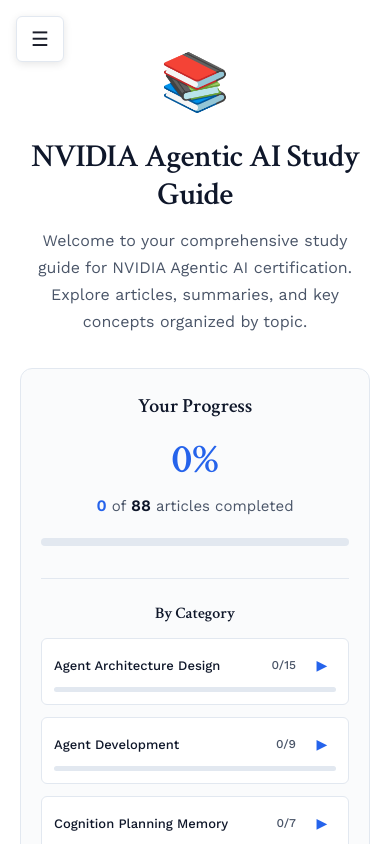
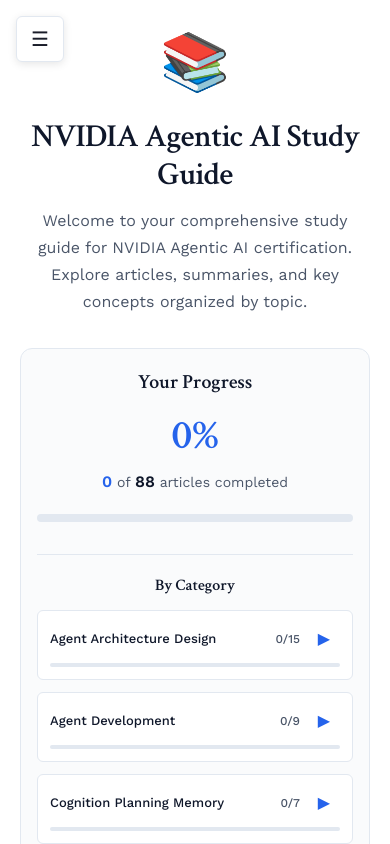
Before and after one commit to bme3412/nvda-AI-agent-cert, a Next.js app: page / in a window 390 px wide. Built offline with nearby package versions, Linux system fonts and the light colour scheme.

Commit message:
optimized for mobile

```diff
--- a/app/components/ContentViewer.module.css
+++ b/app/components/ContentViewer.module.css
@@ -588,6 +588,10 @@
   justify-content: center;
   width: 28px;
   height: 28px;
+  min-width: 28px;
+  min-height: 28px;
+  touch-action: manipulation;
+  -webkit-tap-highlight-color: transparent;
 }
 
 .progressCategoryToggle:hover {
@@ -687,6 +691,9 @@
   text-align: left;
   width: 100%;
   font-family: 'Work Sans', sans-serif;
+  touch-action: manipulation;
+  -webkit-tap-highlight-color: transparent;
+  min-height: 44px;
 }
 
 .progressCategoryFile:hover {
@@ -922,6 +929,11 @@
 
   .empty {
     padding: 32px 20px;
+    align-items: flex-start;
+  }
+
+  .emptyContent {
+    padding-top: 0;
   }
 
   .emptyIcon {
@@ -937,6 +949,108 @@
   .emptyDescription {
     font-size: 16px;
     margin-bottom: 32px;
+  }
+
+  .progressSection {
+    padding: 20px 16px;
+    margin-bottom: 32px;
+    margin-top: 16px;
+  }
+
+  .progressTitle {
+    font-size: 20px;
+    margin-bottom: 20px;
+  }
+
+  .progressNumberLarge {
+    font-size: 42px;
+  }
+
+  .progressText {
+    font-size: 14px;
+  }
+
+  .progressRead,
+  .progressTotal {
+    font-size: 16px;
+  }
+
+  .progressBar {
+    height: 8px;
+  }
+
+  .progressCategories {
+    margin-top: 20px;
+    padding-top: 20px;
+  }
+
+  .progressCategoriesTitle {
+    font-size: 16px;
+    margin-bottom: 14px;
+  }
+
+  .progressCategory {
+    padding: 12px;
+  }
+
+  .progressCategoryHeader {
+    gap: 8px;
+    margin-bottom: 8px;
+  }
+
+  .progressCategoryInfo {
+    gap: 8px;
+    flex-wrap: wrap;
+  }
+
+  .progressCategoryName {
+    font-size: 13px;
+    line-height: 1.4;
+  }
+
+  .progressCategoryPercent {
+    font-size: 12px;
+    white-space: nowrap;
+  }
+
+  .progressCategoryToggle {
+    width: 32px;
+    height: 32px;
+    padding: 8px;
+    font-size: 16px;
+    min-width: 32px;
+    min-height: 32px;
+  }
+
+  .progressCategoryBar {
+    height: 4px;
+  }
+
+  .progressCategoryDropdown {
+    max-height: min(280px, calc(100vh - 350px));
+    margin-top: 10px;
+    padding-top: 10px;
+    gap: 4px;
+  }
+
+  .progressCategoriesList > .progressCategory:first-child .progressCategoryDropdown {
+    max-height: min(250px, calc(100vh - 380px));
+  }
+
+  .progressCategoryFile {
+    padding: 10px;
+    gap: 8px;
+    min-height: 44px;
+  }
+
+  .progressCategoryCheckbox {
+    width: 18px;
+    height: 18px;
+  }
+
+  .progressCategoryFileName {
+    font-size: 12px;
+    line-height: 1.4;
   }
 
   .emptyFeatures {
@@ -970,8 +1084,9 @@
   }
 
   .progressSection {
-    padding: 24px 20px;
+    padding: 20px 16px;
     margin-bottom: 32px;
+    margin-top: 16px;
   }
 
   .progressTitle {
@@ -984,7 +1099,7 @@
   }
 
   .progressText {
-    font-size: 15px;
+    font-size: 14px;
   }
 
   .progressRead,
@@ -997,8 +1112,8 @@
   }
 
   .progressCategories {
-    margin-top: 24px;
-    padding-top: 24px;
+    margin-top: 20px;
+    padding-top: 20px;
   }
 
   .progressCategoriesTitle {
@@ -1010,12 +1125,93 @@
     padding: 12px;
   }
 
+  .progressCategoryHeader {
+    gap: 8px;
+    margin-bottom: 8px;
+  }
+
+  .progressCategoryInfo {
+    gap: 8px;
+    flex-wrap: wrap;
+  }
+
   .progressCategoryName {
     font-size: 13px;
+    line-height: 1.4;
   }
 
   .progressCategoryPercent {
     font-size: 12px;
+    white-space: nowrap;
+  }
+
+  .progressCategoryToggle {
+    width: 32px;
+    height: 32px;
+    padding: 8px;
+    font-size: 16px;
+  }
+
+  .progressCategoryBar {
+    height: 4px;
+  }
+
+  .progressCategoryDropdown {
+    max-height: min(280px, calc(100vh - 350px));
+    margin-top: 10px;
+    padding-top: 10px;
+    gap: 4px;
+  }
+
+  .progressCategoriesList > .progressCategory:first-child .progressCategoryDropdown {
+    max-height: min(250px, calc(100vh - 380px));
+  }
+
+  .progressCategoryFile {
+    padding: 10px;
+    gap: 8px;
+  }
+
+  .progressCategoryCheckbox {
+    width: 18px;
+    height: 18px;
+    flex-shrink: 0;
+  }
+
+  .progressCategoryFileName {
+    font-size: 12px;
+    line-height: 1.4;
+  }
+
+  .emptyFeatures {
+    gap: 16px;
+    margin-bottom: 32px;
+  }
+
+  .feature {
+    padding: 16px;
+    gap: 12px;
+  }
+
+  .featureIcon {
+    font-size: 24px;
+  }
+
+  .featureTitle {
+    font-size: 14px;
+    margin-bottom: 4px;
+  }
+
+  .featureText {
+    font-size: 12px;
+  }
+
+  .emptyCta {
+    margin-top: 24px;
+  }
+
+  .emptyCtaText {
+    font-size: 14px;
   }
 }
 
--- a/app/components/ContentViewer.tsx
+++ b/app/components/ContentViewer.tsx
@@ -605,7 +605,7 @@
   }
 
   const { title, sections } = formatContent(content);
-  const fileName = filePath.split('/').pop()?.replace('.txt', '') || '';
+  const fileName = filePath ? filePath.split('/').pop()?.replace('.txt', '') || '' : '';
   const isReview = fileName.toLowerCase() === 'review';
 
   // Build breadcrumbs
```
